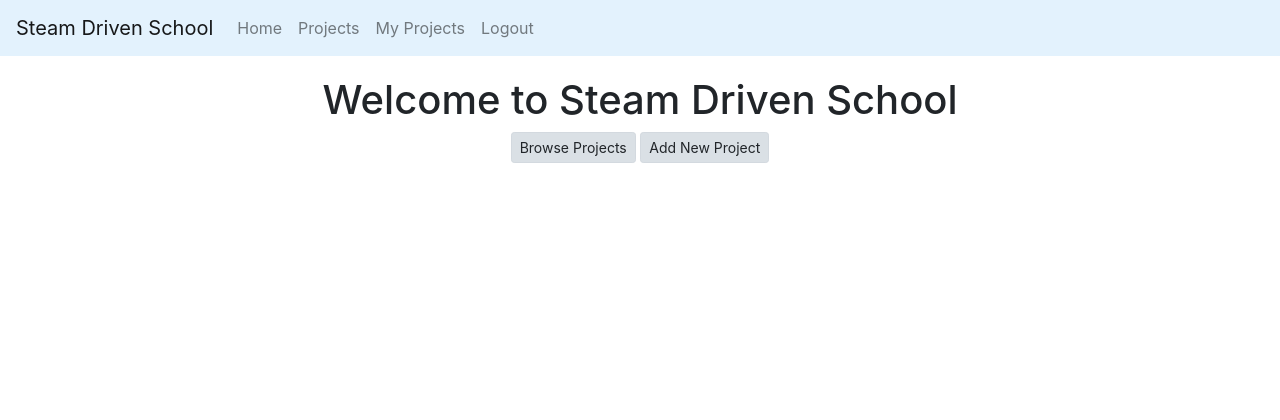
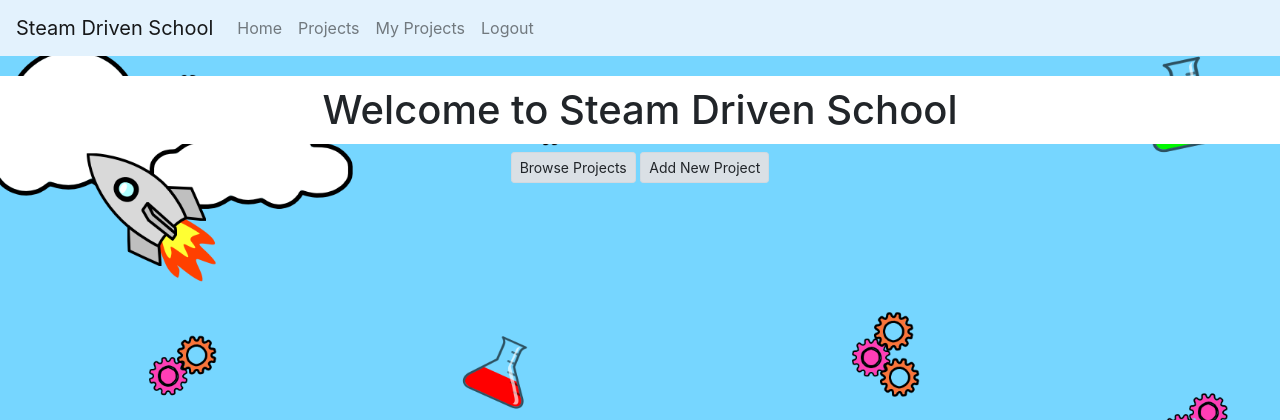
Before and after one commit to stitchelle/SDS, a Django app: page / in a window 1280 px wide. Shown: the top 420 px of the page. Run offline with Django 3.2, Linux system fonts and the light colour scheme; the visitor is signed in with stand-in values (Sample User, id 1); some libraries are stand-ins or nearby versions.

Commit message:
added background to site

```diff
--- a/sdsapp/static/styles/base.css
+++ b/sdsapp/static/styles/base.css
@@ -1,7 +1,7 @@
 .navList {
     list-style-type: none;
     display: flex;
-    border: 1px solid lightgray;
+    border: px solid lightgray;
     padding: 1em;
     width: 100%;
 }
@@ -9,3 +9,21 @@
 .navList__route {
     margin: 0 0.5em;
 }
+
+div.background{
+    background-repeat: no-repeat;
+    background-attachment: fixed;
+    background-size: cover;
+}
+
+body {
+    background: url(../../static/styles/Michelle_BG.png) no-repeat center center fixed;
+    background-size: cover;
+    height: 100%;
+    overflow: hidden;
+}
+
+h1.homeTitle{
+    background-color: white;
+    padding: 10px;
+}
--- a/sdsapp/templates/home.html
+++ b/sdsapp/templates/home.html
@@ -4,7 +4,7 @@
     {% if user.is_authenticated %}
         <center style="margin-top : 20px;">
             <div style="margin-top : 20px;">
-                <h1>Welcome to Steam Driven School</h1>
+                <h1 class="homeTitle">Welcome to Steam Driven School</h1>
                 <a href="{% url 'sdsapp:projects'%}" class="btn btn-light active btn-sm " role="button" aria-pressed="true">Browse Projects</a>
                 <a href=/project/form class="btn btn-light active btn-sm " role="button" aria-pressed="true">Add New Project</a>
             </div>
--- a/sdsapp/templates/shared/base.html
+++ b/sdsapp/templates/shared/base.html
@@ -21,6 +21,7 @@
 </head>
 
 <body>
+
     <nav class="navbar navbar-expand-lg navbar-light" style="background-color: #e3f2fd;">
         <a class="navbar-brand" href="{% url 'sdsapp:home' %}">
             {% comment %} <img src="/Users/michellejohnson/workspace/steam-driven-school/sdsproject/sdsapp/images/train-toy-svgrepo-com.svg" width="30" height="30" class="d-inline-block align-top" alt=""> {% endcomment %}
```
Also changed, not shown: sdsapp/static/styles/Michelle_BG.png (added).
